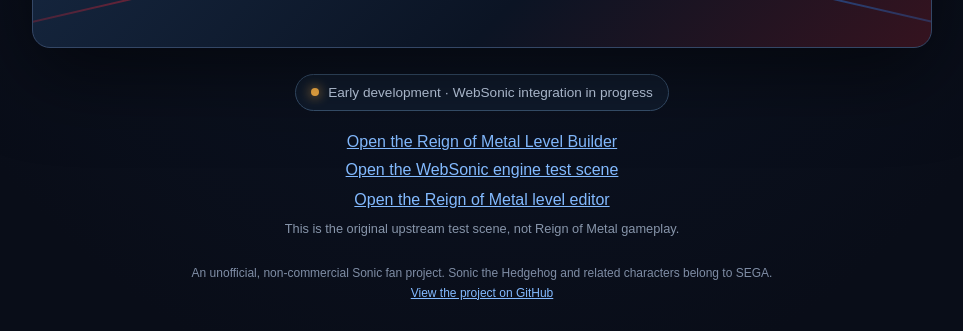
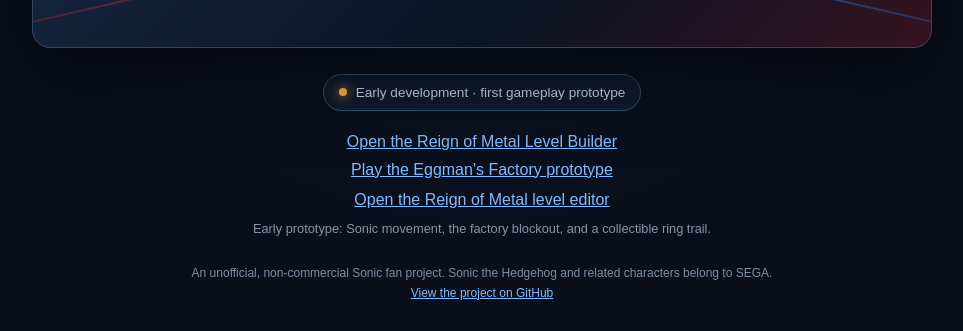
Before and after one commit to HedgePlays2/Reign-of-Metal, a plain HTML site: page index.html in a window 1280 px wide. Shown: the part 546-877 px from the top of the page, without its empty margins (158-1121 px from the left). Drawn offline with Linux system fonts and the light colour scheme.

Commit message:
Update Reign of Metal first gameplay milestone

```diff
--- a/index.html
+++ b/index.html
@@ -38,11 +38,11 @@
         <p>Something has taken control of the facility. The doctor has one very inconvenient person to call.</p>
       </div>
     </section>
-    <div class="status"><span class="dot"></span> Early development · WebSonic integration in progress</div>
+    <div class="status"><span class="dot"></span> Early development · first gameplay prototype</div>
     <p style="margin:22px 0 0"><a href="tools/level-editor.html">Open the Reign of Metal Level Builder</a></p>
-    <p style="margin:10px 0 0"><a href="engine/websonic/">Open the WebSonic engine test scene</a></p>
+    <p style="margin:10px 0 0"><a href="engine/websonic/">Play the Eggman's Factory prototype</a></p>
     <p style="margin:12px 0 0"><a href="tools/level-editor.html">Open the Reign of Metal level editor</a></p>
-    <p style="color:#8795aa;font-size:.8rem">This is the original upstream test scene, not Reign of Metal gameplay.</p>
+    <p style="color:#8795aa;font-size:.8rem">Early prototype: Sonic movement, the factory blockout, and a collectible ring trail.</p>
     <footer>
       An unofficial, non-commercial Sonic fan project. Sonic the Hedgehog and related characters belong to SEGA.<br>
       <a href="https://github.com/HedgePlays2/Reign-of-Metal">View the project on GitHub</a>
```
